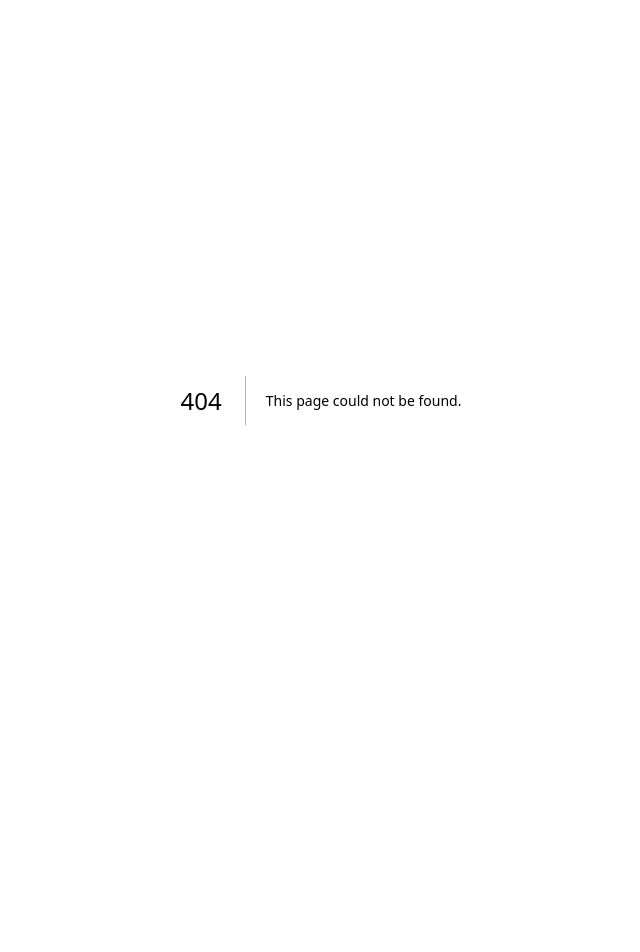
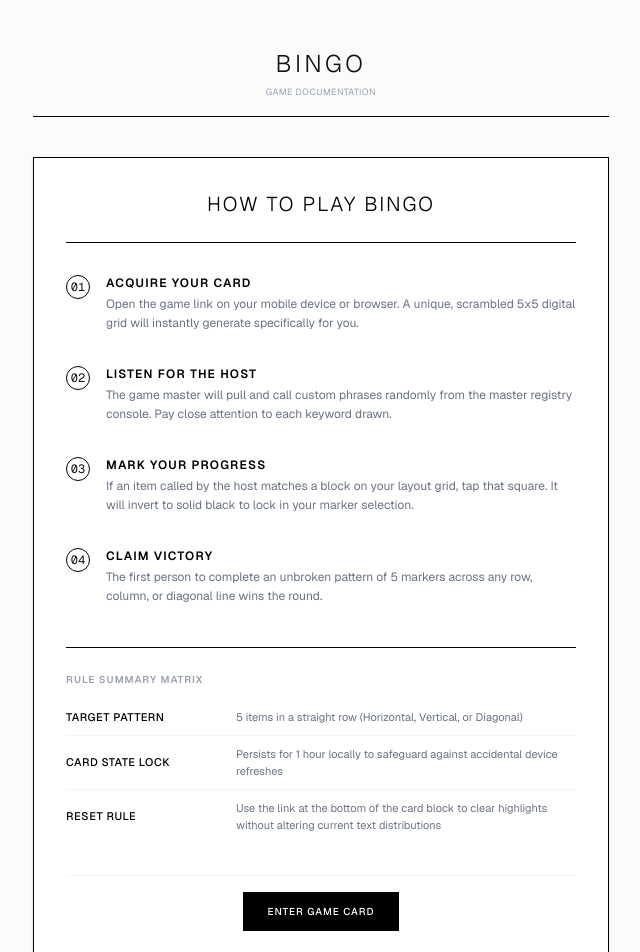
Before and after one commit to hypercubex/bingo, a Next.js app: page /instructions in a window 1280 px wide. Before the commit this address had no page. Shown: the top 952 px of the page, without its empty margins (319-959 px from the left). Before the commit the page ends 800 px from the top, so only its background shows below. Built offline with nearby package versions, Linux system fonts and the light colour scheme.

Commit message:
feature: page to show how to play

```diff
--- /dev/null
+++ b/app/instructions/page.tsx
@@ -0,0 +1,111 @@
+"use client";
+
+import Link from "next/link";
+import { useState, useEffect } from "react";
+
+export default function InstructionsPage() {
+  const [gameTitle, setGameTitle] = useState<string>("BINGO");
+
+  useEffect(() => {
+    if (typeof window === "undefined") return;
+
+    const hash = window.location.hash.replace("#", "");
+    if (hash) {
+      setGameTitle(decodeURIComponent(hash));
+    }
+  }, []);
+
+  return (
+    <div className="min-h-screen bg-[#FBFBFA] text-[#111111] font-sans antialiased px-4 py-12 md:px-16 flex flex-col items-center justify-between">
+      <div className="w-full max-w-xl flex flex-col items-center">
+        <header className="border-b border-black pb-4 mb-10 w-full text-center tracking-widest uppercase">
+          <h1 className="text-2xl font-light tracking-[0.15em]">{gameTitle}</h1>
+          <p className="text-[9px] text-gray-400 tracking-wider mt-1.5">Game Documentation</p>
+        </header>
+
+        <div className="w-full bg-white border border-black p-6 sm:p-8 shadow-sm">
+          <div className="text-center border-b border-black pb-6 mb-8">
+            <h2 className="text-xl font-light tracking-[0.1em] text-black uppercase">How to Play {gameTitle}</h2>
+          </div>
+
+          <div className="space-y-8">
+            <div className="flex gap-4 items-start">
+              <span className="font-mono text-xs border border-black rounded-full w-6 h-6 flex items-center justify-center shrink-0">01</span>
+              <div>
+                <h3 className="text-xs uppercase tracking-widest font-semibold mb-1 text-black">Acquire Your Card</h3>
+                <p className="text-xs text-gray-500 leading-relaxed">
+                  Open the game link on your mobile device or browser. A unique, scrambled 5x5 digital grid will instantly generate specifically for you.
+                </p>
+              </div>
+            </div>
+
+            <div className="flex gap-4 items-start">
+              <span className="font-mono text-xs border border-black rounded-full w-6 h-6 flex items-center justify-center shrink-0">02</span>
+              <div>
+                <h3 className="text-xs uppercase tracking-widest font-semibold mb-1 text-black">Listen for the Host</h3>
+                <p className="text-xs text-gray-500 leading-relaxed">
+                  The game master will pull and call custom phrases randomly from the master registry console. Pay close attention to each keyword drawn.
+                </p>
+              </div>
+            </div>
+
+            <div className="flex gap-4 items-start">
+              <span className="font-mono text-xs border border-black rounded-full w-6 h-6 flex items-center justify-center shrink-0">03</span>
+              <div>
+                <h3 className="text-xs uppercase tracking-widest font-semibold mb-1 text-black">Mark Your Progress</h3>
+                <p className="text-xs text-gray-500 leading-relaxed">
+                  If an item called by the host matches a block on your layout grid, tap that square. It will invert to solid black to lock in your marker selection.
+                </p>
+              </div>
+            </div>
+
+            <div className="flex gap-4 items-start">
+              <span className="font-mono text-xs border border-black rounded-full w-6 h-6 flex items-center justify-center shrink-0">04</span>
+              <div>
+                <h3 className="text-xs uppercase tracking-widest font-semibold mb-1 text-black">Claim Victory</h3>
+                <p className="text-xs text-gray-500 leading-relaxed">
+                  The first person to complete an unbroken pattern of 5 markers across any row, column, or diagonal line wins the round.
+                </p>
+              </div>
+            </div>
+          </div>
+
+          <div className="mt-10 border-t border-black pt-6">
+            <h4 className="text-[10px] uppercase tracking-widest text-gray-400 font-semibold mb-3">Rule Summary Matrix</h4>
+            <table className="w-full text-left border-collapse">
+              <tbody>
+                <tr className="border-b border-gray-100 text-[11px]">
+                  <td className="py-2.5 font-medium uppercase tracking-wider text-black w-1/3">Target pattern</td>
+                  <td className="py-2.5 text-gray-500">5 items in a straight row (Horizontal, Vertical, or Diagonal)</td>
+                </tr>
+                <tr className="border-b border-gray-100 text-[11px]">
+                  <td className="py-2.5 font-medium uppercase tracking-wider text-black">Card state lock</td>
+                  <td className="py-2.5 text-gray-500">Persists for 1 hour locally to safeguard against accidental device refreshes</td>
+                </tr>
+                <tr className="text-[11px]">
+                  <td className="py-2.5 font-medium uppercase tracking-wider text-black">Reset rule</td>
+                  <td className="py-2.5 text-gray-500">Use the link at the bottom of the card block to clear highlights without altering current text distributions</td>
+                </tr>
+              </tbody>
+            </table>
+          </div>
+
+          <div className="mt-8 pt-4 border-t border-gray-100 flex justify-center">
+            <Link
+              href={`/#${encodeURIComponent(gameTitle)}`}
+              className="bg-black text-white px-6 py-3 text-[10px] uppercase tracking-widest font-medium hover:bg-[#222222] transition-colors duration-200 cursor-pointer"
+            >
+              Enter Game Card
+            </Link>
+          </div>
+        </div>
+      </div>
+
+      <footer className="mt-12 text-center max-w-xs">
+        <p className="text-[9px] text-gray-400 tracking-wide uppercase leading-relaxed">
+          Loading...
+        </p>
+      </footer>
+    </div>
+  );
+}
```
